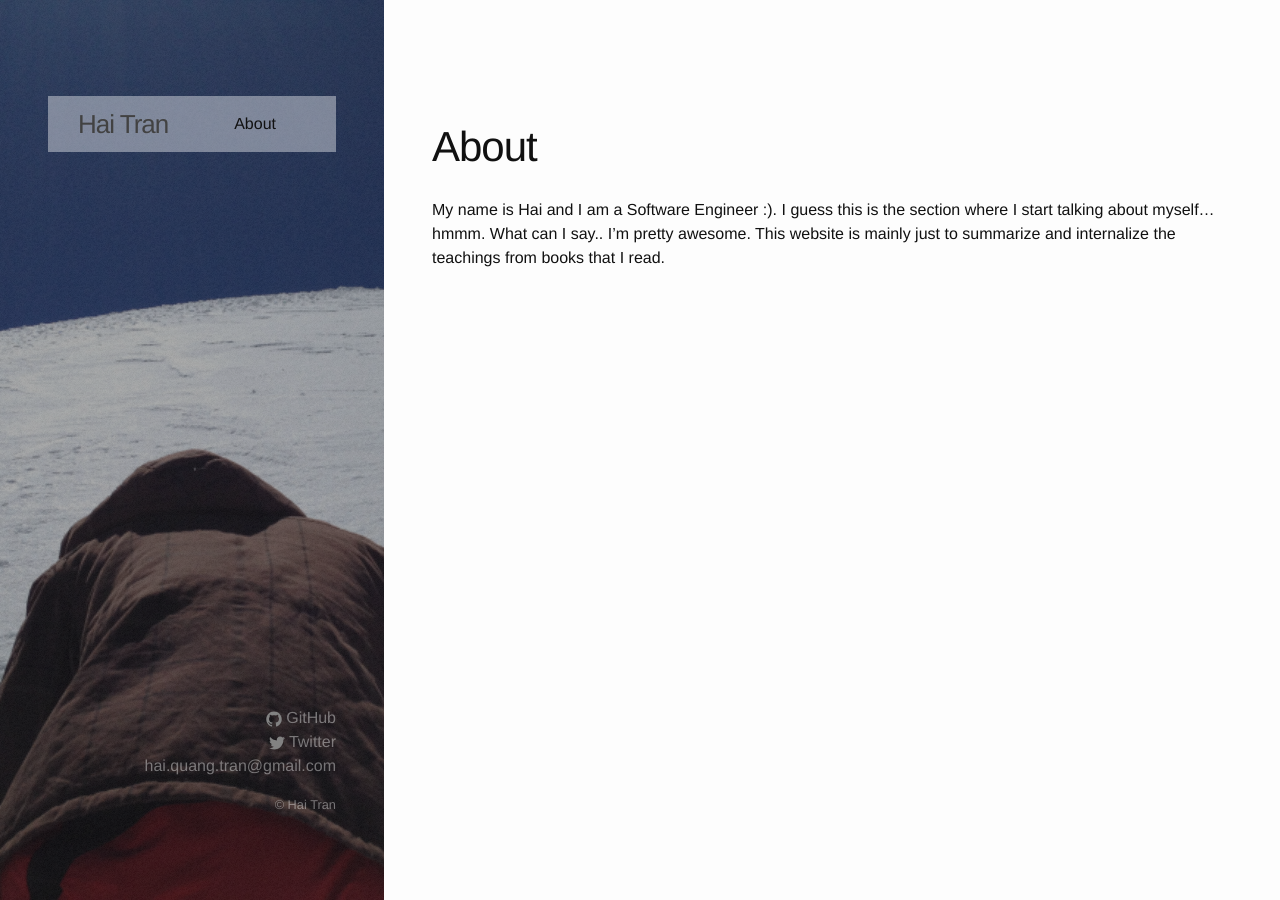
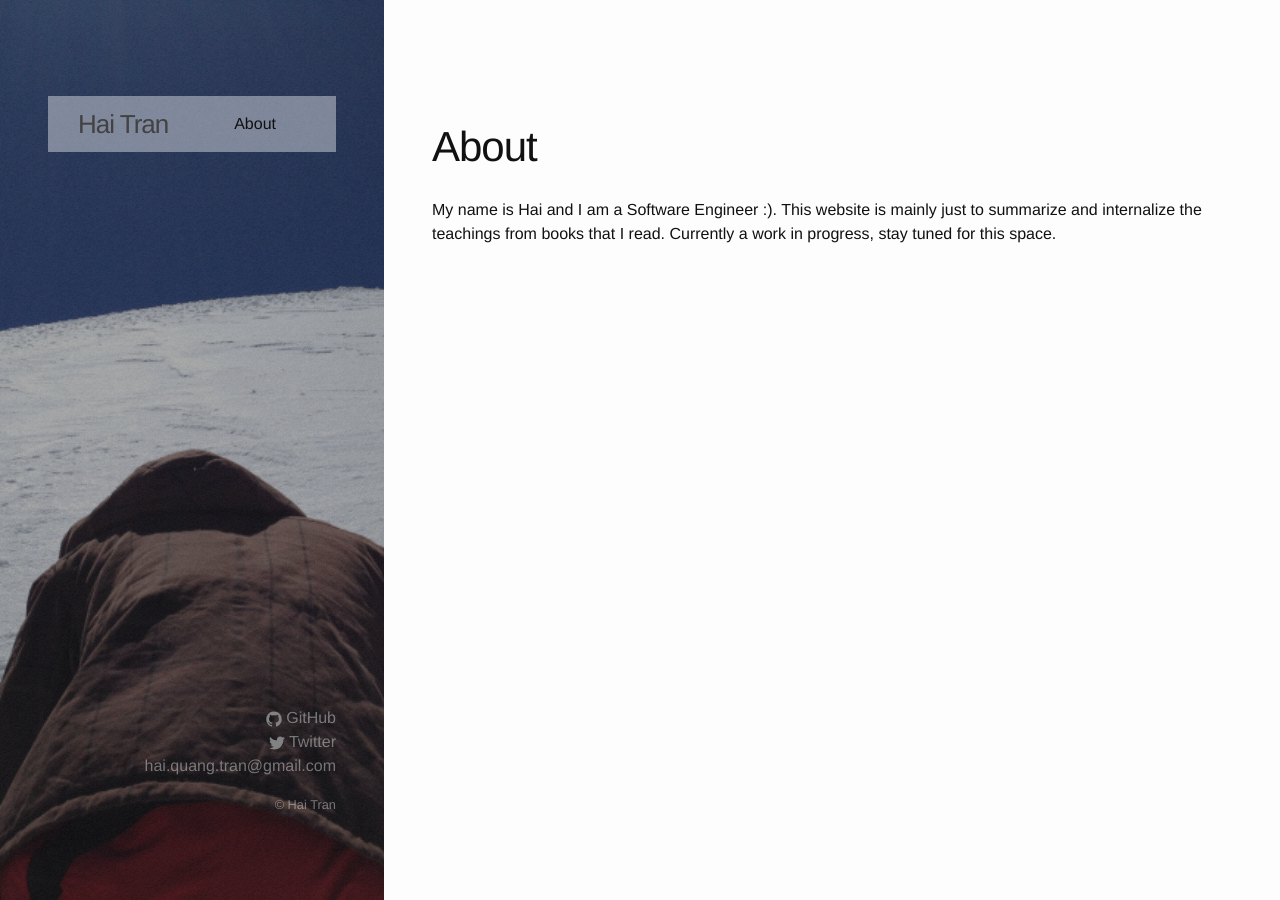
Before and after one commit to haiquangtran/haiquangtran.github.io, a Jekyll site: the page built from about.md, in a window 1280 px wide. Built offline with Jekyll 4.4.1, drawn with Linux system fonts in a browser that asks for light colours.

Commit message:
Update about.md

```diff
--- a/about.md
+++ b/about.md
@@ -4,4 +4,4 @@ title: About
 permalink: /about/
 ---
 
-My name is Hai and I am a Software Engineer :). I guess this is the section where I start talking about myself... hmmm. What can I say.. I'm pretty awesome. This website is mainly just to summarize and internalize the teachings from books that I read.
+My name is Hai and I am a Software Engineer :). This website is mainly just to summarize and internalize the teachings from books that I read. Currently a work in progress, stay tuned for this space.
```
